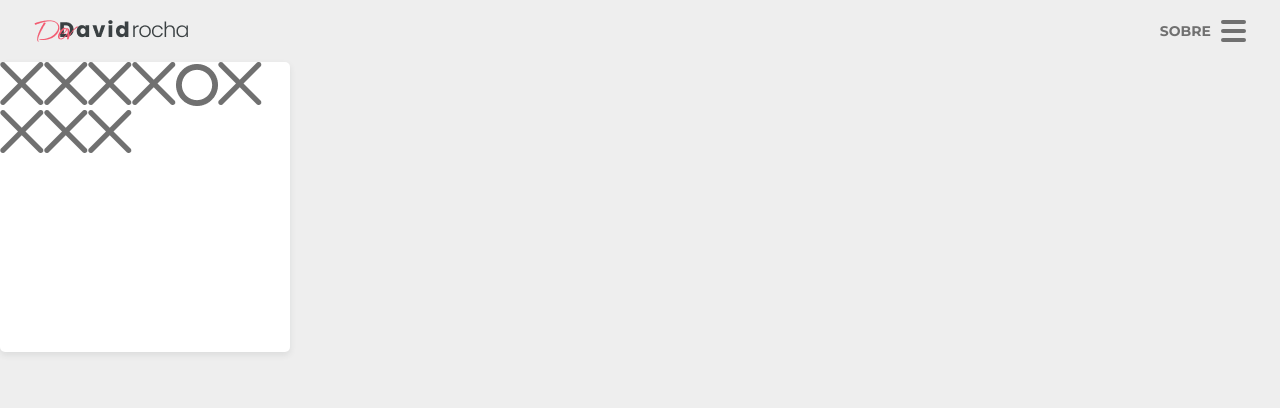
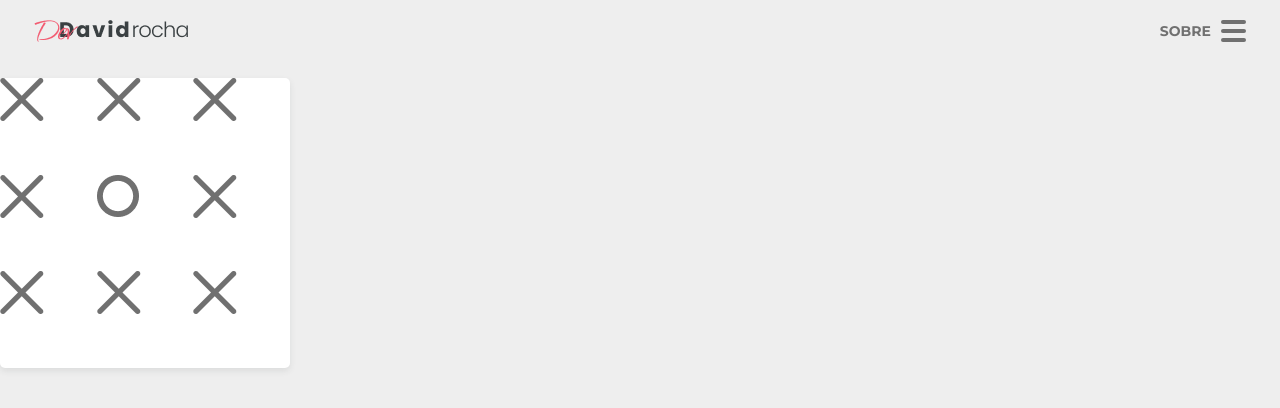
Before and after one commit to davidrockkj/jogo-da-velha, a React (Create React App) app: page / in a window 1280 px wide. Shown: the top 408 px of the page. Built offline with nearby package versions, Linux system fonts and the light colour scheme.

Commit message:
Deifinindo o layout básico do component Hashtag

```diff
--- a/src/components/Hashtag/index.js
+++ b/src/components/Hashtag/index.js
@@ -1,21 +1,24 @@
 import React from 'react'
+import './styles.css'
 import Card from '../../objects/Card';
 import Player from '../../objects/Player';
 
 const Hashtag = () => (
   <Card>
-        <Player player='x'/>
-        <Player player='x'/>
-        <Player player='x'/>
+    <ul className='hashtag'>
+      <li className='item'><Player player='x'/></li>
+      <li className='item'><Player player='x'/></li>
+      <li className='item'><Player player='x'/></li>
 
-        <Player player='x'/>
-        <Player player='o'/>
-        <Player player='x'/>
+      <li className='item'><Player player='x'/></li>
+      <li className='item'><Player player='o'/></li>
+      <li className='item'><Player player='x'/></li>
 
-        <Player player='x'/>
-        <Player player='x'/>
-        <Player player='x'/>
-      </Card>
+      <li className='item'><Player player='x'/></li>
+      <li className='item'><Player player='x'/></li>
+      <li className='item'><Player player='x'/></li>
+    </ul>
+  </Card>
 );
 
 export default Hashtag;
--- /dev/null
+++ b/src/components/Hashtag/styles.css
@@ -0,0 +1,6 @@
+.hashtag {
+  display: grid;
+  height: 100%;
+  grid-template-columns: repeat(3, 1fr);
+  grid-template-rows: repeat(3, 1fr);
+}
--- a/src/index.js
+++ b/src/index.js
@@ -3,6 +3,7 @@
 import './styles/settings/colors.css'
 import './styles/settings/spacing.css'
 import 'normalize.css';
+import './styles/generic/reset.css'
 import './styles/elements/base.css'
 import App from './App';
 
--- a/src/styles/generic/reset.css
+++ b/src/styles/generic/reset.css
@@ -0,0 +1,8 @@
+body {
+  margin: 0;
+}
+
+ul, ol {
+  list-style: none;
+  padding: 0;
+}
```
